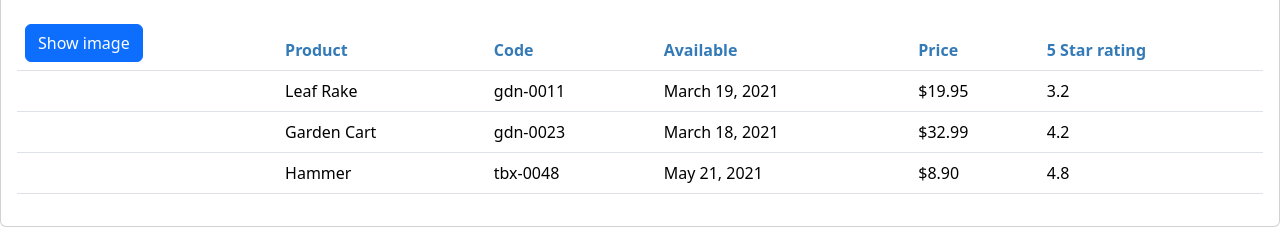
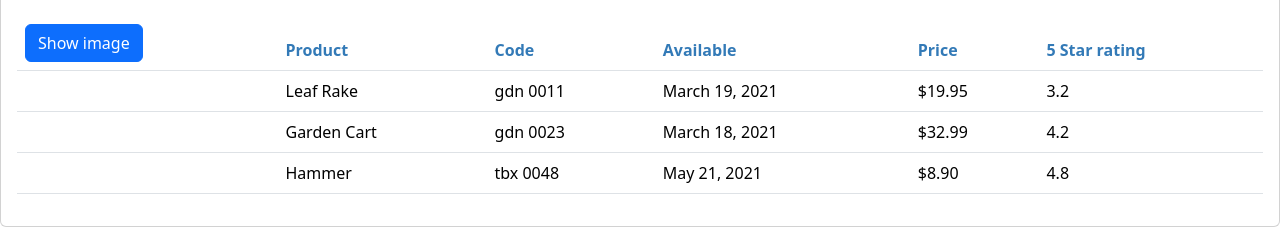
Before and after one commit to walteragile/ng-getting-started, an Angular app: page / in a window 1280 px wide. Shown: the part 180-423 px from the top of the page. Built offline with nearby package versions, Linux system fonts and the light colour scheme.

Commit message:
07d Custom pipes

```diff
--- a/src/app/app.module.ts
+++ b/src/app/app.module.ts
@@ -4,11 +4,13 @@
 
 import { AppComponent } from './app.component';
 import { ProductListComponent } from './products/product-list/product-list.component';
+import { ConvertToSpacesPipe } from './shared/convert-to-spaces.pipe';
 
 @NgModule({
   declarations: [
     AppComponent,
     ProductListComponent,
+    ConvertToSpacesPipe,
   ],
   imports: [
     BrowserModule,
--- a/src/app/products/product-list/product-list.component.html
+++ b/src/app/products/product-list/product-list.component.html
@@ -42,7 +42,7 @@
                                 [style.margin.px]="imageMargin">
                         </td>
                         <td>{{product.productName}}</td>
-                        <td>{{product.productCode | lowercase }}</td>
+                        <td>{{product.productCode | lowercase | convertToSpaces:'-' }}</td>
                         <td>{{product.releaseDate}}</td>
                         <td>{{product.price | currency:"USD":"symbol":"1.2-2" }}</td>
                         <td>{{product.starRating}}</td>
--- /dev/null
+++ b/src/app/shared/convert-to-spaces.pipe.ts
@@ -0,0 +1,12 @@
+import { Pipe, PipeTransform } from '@angular/core';
+
+@Pipe({
+  name: 'convertToSpaces'
+})
+export class ConvertToSpacesPipe implements PipeTransform {
+
+  transform(value: string, character: string): string {
+    return value.replace(character, ' ');
+  }
+
+}
```
Also changed, not shown: 1 other file (tests, documents, lock files or other folders).
